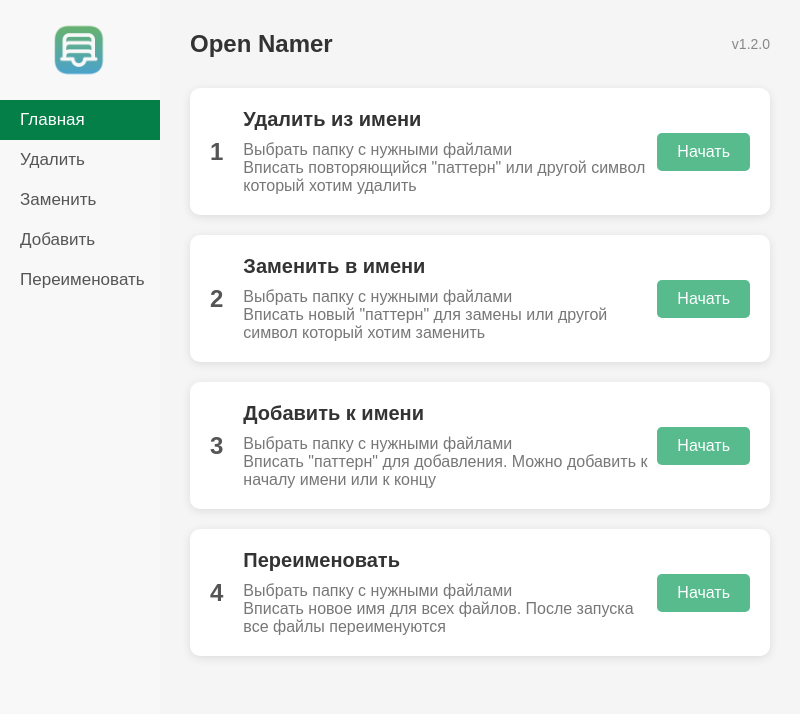
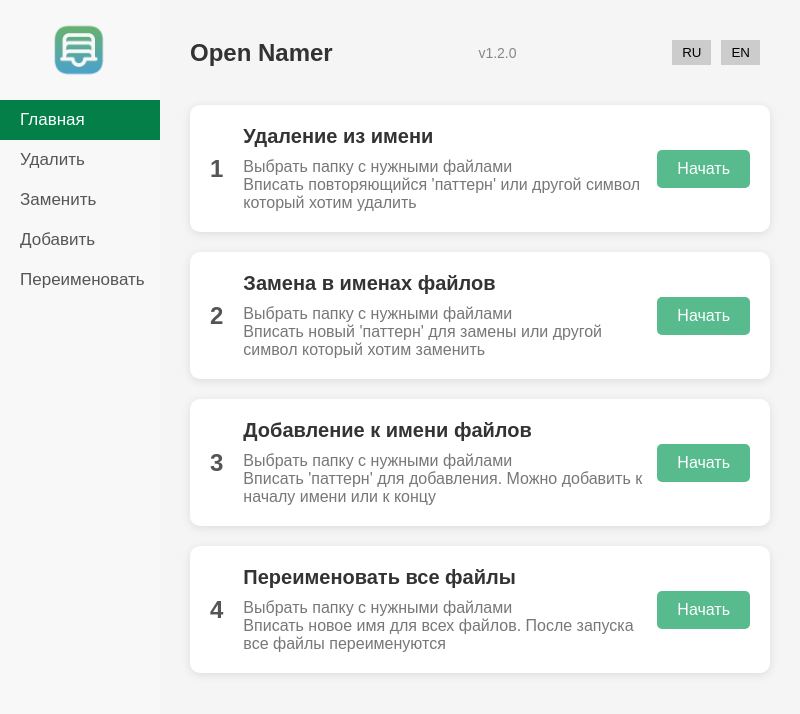
Before and after one commit to UltimatePowerCoder/OpenNamer, an Electron app: page src/index.html in a window 800 px wide. Drawn offline with Linux system fonts and the light colour scheme.

Commit message:
feat: add eng and ru version  (Fri, Sep 06, 2024 05:56:38 PM)

```diff
--- a/main.js
+++ b/main.js
@@ -6,7 +6,7 @@ function createWindow() {
         width: 800,
         height: 600,
         webPreferences: {
-            preload: path.join(__dirname, 'preload.js'),
+            preload: path.join(__dirname, './preload.js'),
             nodeIntegration: true,
             contextIsolation: false
         }
--- a/package.json
+++ b/package.json
@@ -1,6 +1,6 @@
 {
   "name": "Open Namer",
-  "version": "1.1.0",
+  "version": "1.2.0",
   "description": "Open Namer is a powerful file renaming tool that provides advanced features for managing file names. It allows recursive renaming, pattern removal, text replacement, and appending or prepending text to file names across directories.",
   "author": "Leonid Korshunov",
   "main": "main.js",
--- a/src/index.html
+++ b/src/index.html
@@ -29,6 +29,11 @@
             <header class="header">
                 <h1>Open Namer</h1>
                 <span class="version">v1.2.0</span>
+                <div class="language-switcher">
+                    <button onclick="updateLanguage('ru')">RU</button>
+                    <button onclick="updateLanguage('en')">EN</button>
+                </div>
+
             </header>
 
             <!-- Основной раздел действий -->
@@ -128,16 +133,12 @@
                     <input type="text" id="addTextInput" class="section__input" placeholder="Введите текст">
                 </div>
                 <div class="section__field section__field--checkbox">
-                    <label class="section__checkbox-label">
-                        <input type="checkbox" id="addToStartCheckbox" class="section__checkbox">
-                        Добавить в начало
-                    </label>
+                    <input type="checkbox" id="addToStartCheckbox" class="section__checkbox">
+                    <label for="addToStartCheckbox" class="section__checkbox-label">Добавить в начало</label>
                 </div>
                 <div class="section__field section__field--checkbox">
-                    <label class="section__checkbox-label">
-                        <input type="checkbox" id="addToEndCheckbox" class="section__checkbox">
-                        Добавить в конец
-                    </label>
+                    <input type="checkbox" id="addToEndCheckbox" class="section__checkbox">
+                    <label for="addToEndCheckbox" class="section__checkbox-label">Добавить в конец</label>
                 </div>
                 <button id="addTextBtn" class="section__button section__button--primary">Начать</button>
                 <pre id="output3" class="section__output"></pre>
@@ -158,16 +159,13 @@
                     <button id="renameWithNumbersBtn" class="section__button section__button--primary">Начать</button>
                 </div>
                 <div class="section__field section__field--checkbox">
-                    <label class="section__checkbox-label">
-                        <input type="checkbox" id="renameFoldersCheckbox" class="section__checkbox">
-                        Переименовывать папки
-                    </label>
+                    <input type="checkbox" id="renameFoldersCheckbox" class="section__checkbox">
+                    <label for="renameFoldersCheckbox" class="section__checkbox-label">Переименовывать папки</label>
                 </div>
                 <div class="section__field section__field--checkbox">
-                    <label class="section__checkbox-label">
-                        <input type="checkbox" id="recursiveRenameCheckbox" class="section__checkbox">
-                        Переименовывать файлы внутри папок
-                    </label>
+                    <input type="checkbox" id="recursiveRenameCheckbox" class="section__checkbox">
+                    <label for="recursiveRenameCheckbox" class="section__checkbox-label">Переименовывать файлы внутри
+                        папок</label>
                 </div>
                 <pre id="output4" class="section__output"></pre>
             </div>
@@ -175,6 +173,7 @@
         </main>
     </div>
     <script src="script.js"></script>
+    <script src="translations.js"></script>
     <script src="renderer.js"></script>
 </body>
 
--- a/src/script.js
+++ b/src/script.js
@@ -1,3 +1,8 @@
+document.addEventListener('DOMContentLoaded', () => {
+    const savedLanguage = localStorage.getItem('selectedLanguage') || 'ru'; // Получаем сохраненный язык или ставим русский
+    updateLanguage(savedLanguage); // Обновляем интерфейс на выбранный язык
+});
+
 document.getElementById('start-delete').addEventListener('click', function() {
     document.querySelector('.menu-item[data-section="delete"]').click();
 });
--- a/src/styles.css
+++ b/src/styles.css
@@ -228,3 +228,20 @@ body {
 .sidebar-footer{
     display: none;
 }
+
+.language-switcher {
+    display: flex;
+    gap: 10px;
+    margin: 10px;
+}
+
+.language-switcher button {
+    padding: 5px 10px;
+    border: none;
+    background-color: #ccc;
+    cursor: pointer;
+}
+
+.language-switcher button:hover {
+    background-color: #aaa;
+}
--- /dev/null
+++ b/src/translations.js
@@ -0,0 +1,171 @@
+const translations = {
+    ru: {
+        main: "Главная",
+        delete: "Удалить",
+        replace: "Заменить",
+        add: "Добавить",
+        rename: "Переименовать",
+        help: "Справка",
+        support: "Поддержка",
+        deleteTitle: "Удалить из имени",
+        deleteDescription: "Выбрать папку с нужными файлами<br>Вписать повторяющийся 'паттерн' или другой символ который хотим удалить",
+        replaceTitle: "Заменить в имени",
+        replaceDescription: "Выбрать папку с нужными файлами<br>Вписать новый 'паттерн' для замены или другой символ который хотим заменить",
+        addTitle: "Добавить к имени",
+        addDescription: "Выбрать папку с нужными файлами<br>Вписать 'паттерн' для добавления. Можно добавить к началу имени или к концу",
+        renameTitle: "Переименовать",
+        renameDescription: "Выбрать папку с нужными файлами<br>Вписать новое имя для всех файлов. После запуска все файлы переименуются",
+        start: "Начать",
+
+        deleteTitle: "Удаление из имени",
+        deleteFolderPathLabel: "Путь к папке:",
+        deletePlaceholder: "Выберите путь к папке",
+        deleteText: "Текст для удаления:",
+        deleteStartButton: "Начать",
+
+        replaceTitle: "Замена в именах файлов",
+        replaceFolderPathLabel: "Путь к папке:",
+        replaceSearchPlaceholder: "Текст для поиска",
+        replaceReplacePlaceholder: "Текст для замены",
+        replaceStartButton: "Начать",
+
+        addTitle: "Добавление к имени файлов",
+        addFolderPathLabel: "Путь к папке:",
+        addPlaceholder: "Введите текст",
+        addToStartCheckbox: "Добавить в начало",
+        addToEndCheckbox: "Добавить в конец",
+        addStartButton: "Начать",
+
+        renameTitle: "Переименовать все файлы",
+        renameFolderPathLabel: "Путь к папке:",
+        renamePlaceholder: "Новое имя",
+        renameStartButton: "Начать",
+        renameFoldersCheckbox: "Переименовывать папки",
+        recursiveRenameCheckbox: "Переименовывать файлы внутри папок"
+    },
+    en: {
+        main: "Home",
+        delete: "Delete",
+        replace: "Replace",
+        add: "Add",
+        rename: "Rename",
+        help: "Help",
+        support: "Support",
+        deleteTitle: "Delete from Name",
+        deleteDescription: "Select a folder with the necessary files<br>Enter the recurring 'pattern' or another symbol you want to delete",
+        replaceTitle: "Replace in Name",
+        replaceDescription: "Select a folder with the necessary files<br>Enter a new 'pattern' for replacement or another symbol to replace",
+        addTitle: "Add to Name",
+        addDescription: "Select a folder with the necessary files<br>Enter a 'pattern' to add. You can add to the beginning or the end of the name",
+        renameTitle: "Rename",
+        renameDescription: "Select a folder with the necessary files<br>Enter a new name for all files. After running, all files will be renamed",
+        start: "Start",
+
+        deleteTitle: "Delete from name",
+        deleteFolderPathLabel: "Folder path:",
+        deletePlaceholder: "Select folder path",
+        deleteText: "Text to delete:",
+        deleteStartButton: "Start",
+
+        replaceTitle: "Replace in file names",
+        replaceFolderPathLabel: "Folder path:",
+        replaceSearchPlaceholder: "Search text",
+        replaceReplacePlaceholder: "Replace text",
+        replaceStartButton: "Start",
+
+        addTitle: "Add to file names",
+        addFolderPathLabel: "Folder path:",
+        addPlaceholder: "Enter text",
+        addToStartCheckbox: "Add to start",
+        addToEndCheckbox: "Add to end",
+        addStartButton: "Start",
+
+        renameTitle: "Rename all files",
+        renameFolderPathLabel: "Folder path:",
+        renamePlaceholder: "New name",
+        renameStartButton: "Start",
+        renameFoldersCheckbox: "Rename folders",
+        recursiveRenameCheckbox: "Rename files inside folders"
+    }
+};
+
+function updateLanguage(lang) {
+    localStorage.setItem('selectedLanguage', lang); // Сохранение выбранного языка
+
+    const labelAddToStart = document.querySelector('label[for="addToStartCheckbox"]');
+    if (labelAddToStart) {
+        labelAddToStart.textContent = translations[lang].addToStartCheckbox;
+    }
+
+    const labelRenameFolders = document.querySelector('label[for="renameFoldersCheckbox"]');
+    if (labelRenameFolders) {
+        labelRenameFolders.textContent = translations[lang].renameFoldersCheckbox;
+    }
+
+    // Обновление текста на странице
+    document.querySelector('.menu-item[data-section="main"]').textContent = translations[lang].main;
+    document.querySelector('.menu-item[data-section="delete"]').textContent = translations[lang].delete;
+    document.querySelector('.menu-item[data-section="replace"]').textContent = translations[lang].replace;
+    document.querySelector('.menu-item[data-section="add"]').textContent = translations[lang].add;
+    document.querySelector('.menu-item[data-section="rename"]').textContent = translations[lang].rename;
+    document.querySelector('.menu-item[data-section="help"]').textContent = translations[lang].help;
+    document.querySelector('.menu-item[data-section="support"]').textContent = translations[lang].support;
+
+    document.querySelector('#main-section .action:nth-child(1) h2').textContent = translations[lang].deleteTitle;
+    document.querySelector('#main-section .action:nth-child(1) p').innerHTML = translations[lang].deleteDescription;
+    document.querySelector('#main-section .action:nth-child(1) .start-button').textContent = translations[lang].start;
+
+    document.querySelector('#main-section .action:nth-child(2) h2').textContent = translations[lang].replaceTitle;
+    document.querySelector('#main-section .action:nth-child(2) p').innerHTML = translations[lang].replaceDescription;
+    document.querySelector('#main-section .action:nth-child(2) .start-button').textContent = translations[lang].start;
+
+    document.querySelector('#main-section .action:nth-child(3) h2').textContent = translations[lang].addTitle;
+    document.querySelector('#main-section .action:nth-child(3) p').innerHTML = translations[lang].addDescription;
+    document.querySelector('#main-section .action:nth-child(3) .start-button').textContent = translations[lang].start;
+
+    document.querySelector('#main-section .action:nth-child(4) h2').textContent = translations[lang].renameTitle;
+    document.querySelector('#main-section .action:nth-child(4) p').innerHTML = translations[lang].renameDescription;
+    document.querySelector('#main-section .action:nth-child(4) .start-button').textContent = translations[lang].start;
+
+    // Обновление текста для всех разделов
+    document.querySelector('.menu-item[data-section="main"]').textContent = translations[lang].main;
+    document.querySelector('.menu-item[data-section="delete"]').textContent = translations[lang].delete;
+    document.querySelector('.menu-item[data-section="replace"]').textContent = translations[lang].replace;
+    document.querySelector('.menu-item[data-section="add"]').textContent = translations[lang].add;
+    document.querySelector('.menu-item[data-section="rename"]').textContent = translations[lang].rename;
+    document.querySelector('.menu-item[data-section="help"]').textContent = translations[lang].help;
+    document.querySelector('.menu-item[data-section="support"]').textContent = translations[lang].support;
+
+    // Удаление
+    document.querySelector('#delete-section .section__title').textContent = translations[lang].deleteTitle;
+    document.querySelector('#delete-section .section__label').textContent = translations[lang].deleteFolderPathLabel;
+    document.querySelector('#folderPath').placeholder = translations[lang].deletePlaceholder;
+    document.querySelector('#pattern').placeholder = translations[lang].deleteText;
+    document.querySelector('#renameBtn').textContent = translations[lang].deleteStartButton;
+
+    // Замена
+    document.querySelector('#replace-section .section__title').textContent = translations[lang].replaceTitle;
+    document.querySelector('#replace-section .section__label').textContent = translations[lang].replaceFolderPathLabel;
+    document.querySelector('#folderPath2').placeholder = translations[lang].deletePlaceholder;
+    document.querySelector('#searchText').placeholder = translations[lang].replaceSearchPlaceholder;
+    document.querySelector('#replaceText').placeholder = translations[lang].replaceReplacePlaceholder;
+    document.querySelector('#replaceBtn').textContent = translations[lang].replaceStartButton;
+
+    // Добавление
+    document.querySelector('#add-section .section__title').textContent = translations[lang].addTitle;
+    document.querySelector('#add-section .section__label').textContent = translations[lang].addFolderPathLabel;
+    document.querySelector('#folderPath3').placeholder = translations[lang].deletePlaceholder;
+    document.querySelector('#addTextInput').placeholder = translations[lang].addPlaceholder;
+    document.querySelector('#addToStartCheckbox + label').textContent = translations[lang].addToStartCheckbox;
+    document.querySelector('#addToEndCheckbox + label').textContent = translations[lang].addToEndCheckbox;
+    document.querySelector('#addTextBtn').textContent = translations[lang].addStartButton;
+
+    // Переименование
+    document.querySelector('#rename-section .section__title').textContent = translations[lang].renameTitle;
+    document.querySelector('#rename-section .section__label').textContent = translations[lang].renameFolderPathLabel;
+    document.querySelector('#folderPath4').placeholder = translations[lang].deletePlaceholder;
+    document.querySelector('#baseTextInput').placeholder = translations[lang].renamePlaceholder;
+    document.querySelector('#renameWithNumbersBtn').textContent = translations[lang].renameStartButton;
+    document.querySelector('#renameFoldersCheckbox + label').textContent = translations[lang].renameFoldersCheckbox;
+    document.querySelector('#recursiveRenameCheckbox + label').textContent = translations[lang].recursiveRenameCheckbox;
+}
```
Also changed, not shown: preload.js (added, +19 -0 lines), render.js (added, +8 -0 lines).
